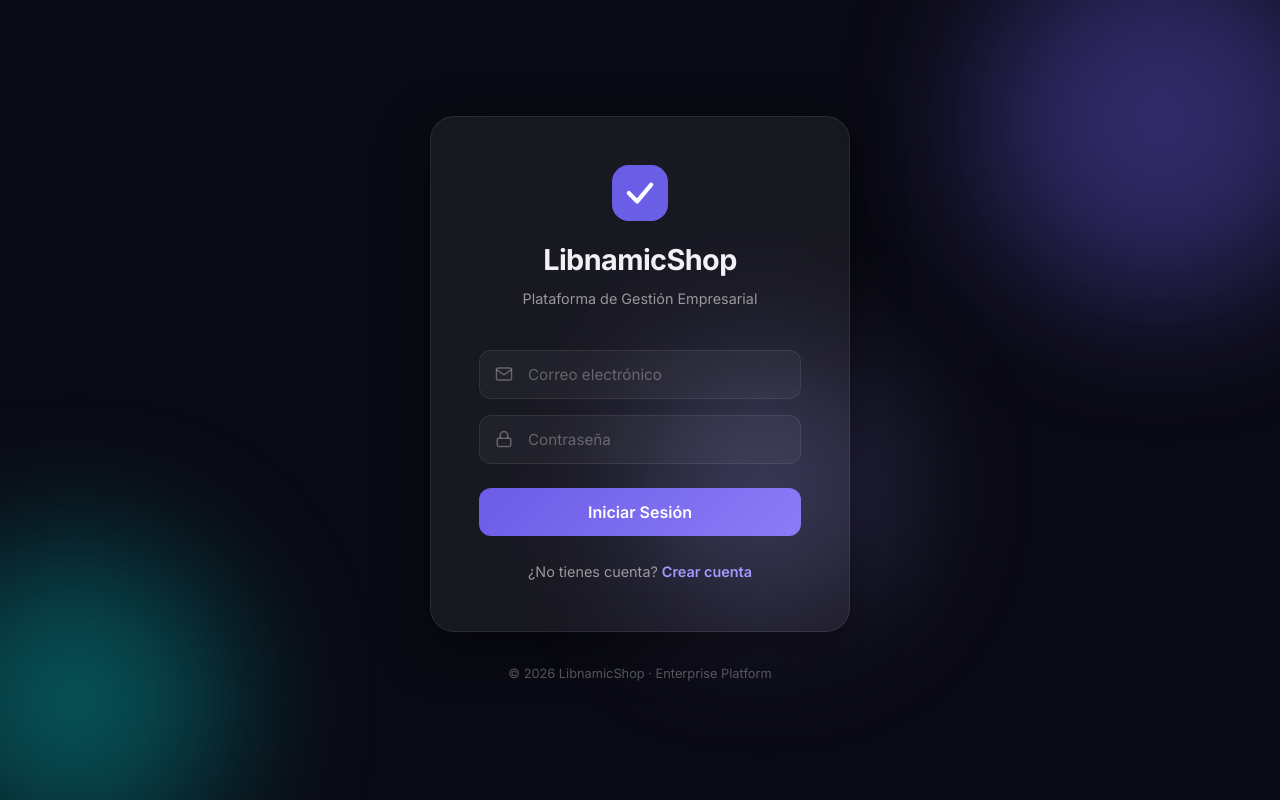
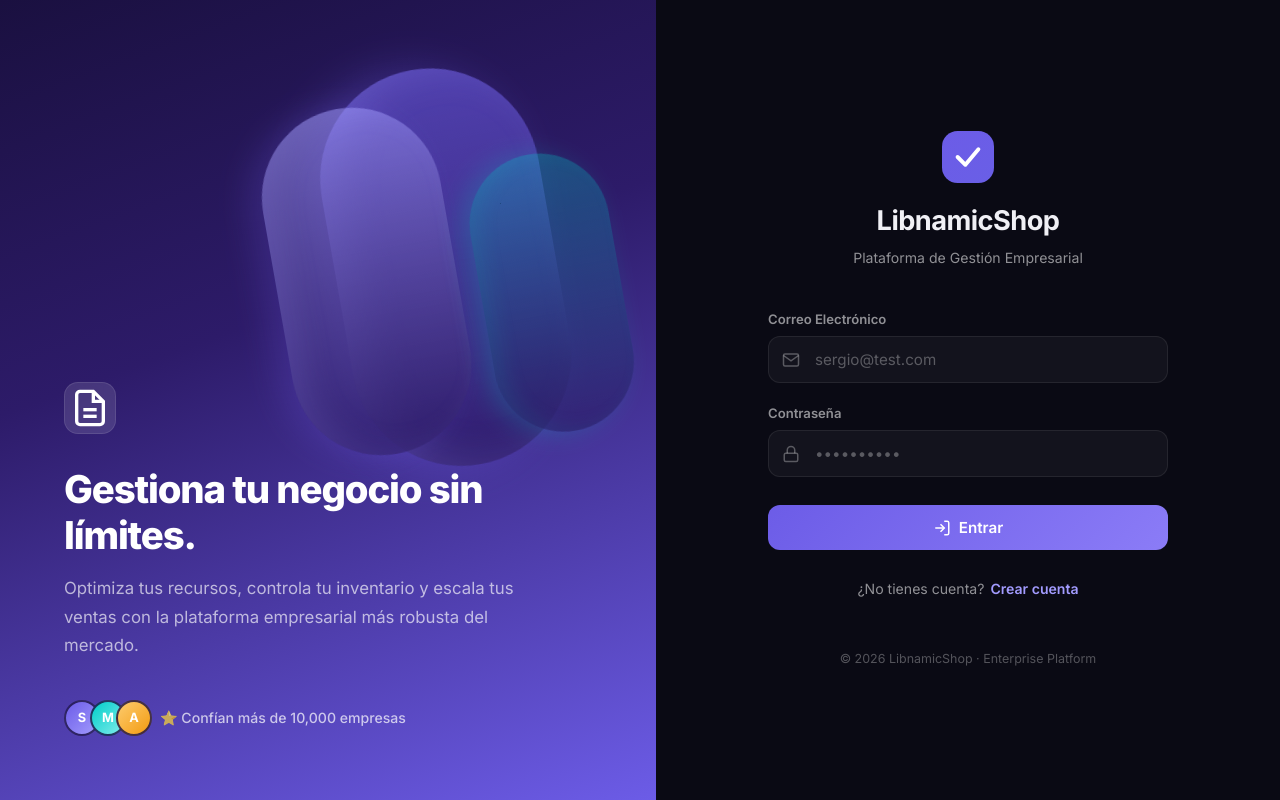
Before and after one commit to Sestmar/LibnamicPracticasPrimerProyecto, a Vue app in the folder frontend/: page /login in a window 1280 px wide. Built offline with nearby package versions, Linux system fonts and the light colour scheme; no server answers.

Commit message:
Rediseño del login en el frontend

```diff
--- a/frontend/src/views/LoginView.vue
+++ b/frontend/src/views/LoginView.vue
@@ -8,9 +8,6 @@ const router = useRouter()
 const error = ref('')
 const isLoading = ref(false)
 
-// CAMBIO: Definir la variable de entorno
-const apiUrl = import.meta.env.VITE_API_URL
-
 const login = async () => {
   error.value = ''
   isLoading.value = true
@@ -20,8 +17,7 @@ const login = async () => {
   formData.append('password', password.value)
 
   try {
-    // CAMBIO: Usar ${apiUrl} con comillas invertidas
-    const response = await fetch(`${apiUrl}/token`, {
+    const response = await fetch('http://localhost:8000/token', {
       method: 'POST',
       headers: { 'Content-Type': 'application/x-www-form-urlencoded' },
       body: formData
@@ -47,14 +43,41 @@ const login = async () => {
 </script>
 
 <template>
-  <div class="login-wrapper">
-    <!-- Background animated orbs -->
-    <div class="bg-orb orb-1"></div>
-    <div class="bg-orb orb-2"></div>
-    <div class="bg-orb orb-3"></div>
+  <div class="login-split">
+    <!-- ===== LEFT PANEL — Branding ===== -->
+    <div class="brand-panel">
+      <div class="brand-bg-shapes">
+        <div class="shape shape-1"></div>
+        <div class="shape shape-2"></div>
+        <div class="shape shape-3"></div>
+      </div>
 
-    <div class="login-card">
-      <div class="brand-header">
+      <div class="brand-content">
+        <div class="brand-icon">
+          <svg width="40" height="40" viewBox="0 0 24 24" fill="none" stroke="white" stroke-width="2"><path d="M14 2H6a2 2 0 0 0-2 2v16a2 2 0 0 0 2 2h12a2 2 0 0 0 2-2V8z"/><polyline points="14 2 14 8 20 8"/><line x1="16" y1="13" x2="8" y2="13"/><line x1="16" y1="17" x2="8" y2="17"/></svg>
+        </div>
+
+        <h1>Gestiona tu negocio sin límites.</h1>
+        <p class="brand-desc">
+          Optimiza tus recursos, controla tu inventario y escala tus ventas con la plataforma empresarial más robusta del mercado.
+        </p>
+
+        <div class="social-proof">
+          <div class="avatars">
+            <span class="avatar" style="background: linear-gradient(135deg, #6c5ce7, #a29bfe);">S</span>
+            <span class="avatar" style="background: linear-gradient(135deg, #00cec9, #81ecec);">M</span>
+            <span class="avatar" style="background: linear-gradient(135deg, #fdcb6e, #f39c12);">A</span>
+          </div>
+          <span class="proof-text">⭐ Confían más de 10,000 empresas</span>
+        </div>
+      </div>
+    </div>
+
+    <!-- ===== RIGHT PANEL — Login Form ===== -->
+    <div class="form-panel">
+      <div class="form-wrapper">
+        <!-- Logo -->
+        <div class="form-header">
           <div class="logo-icon">
             <svg viewBox="0 0 40 40" fill="none">
               <rect width="40" height="40" rx="12" fill="url(#grad)"/>
@@ -62,144 +85,246 @@ const login = async () => {
               <defs><linearGradient id="grad" x1="0" y1="0" x2="40" y2="40"><stop stop-color="#6c5ce7"/><stop offset="1" stop-color="#00cec9"/></linearGradient></defs>
             </svg>
           </div>
-        <h1>LibnamicShop</h1>
+          <h2>LibnamicShop</h2>
           <p class="subtitle">Plataforma de Gestión Empresarial</p>
         </div>
 
         <form @submit.prevent="login" class="login-form">
-        <div class="input-group">
-          <div class="input-icon">
-            <svg width="18" height="18" viewBox="0 0 24 24" fill="none" stroke="currentColor" stroke-width="2"><path d="M4 4h16c1.1 0 2 .9 2 2v12c0 1.1-.9 2-2 2H4c-1.1 0-2-.9-2-2V6c0-1.1.9-2 2-2z"/><polyline points="22,6 12,13 2,6"/></svg>
-          </div>
+          <!-- Email -->
+          <div class="field">
+            <label for="email">Correo Electrónico</label>
+            <div class="input-wrap">
+              <svg class="input-icon" width="18" height="18" viewBox="0 0 24 24" fill="none" stroke="currentColor" stroke-width="2"><path d="M4 4h16c1.1 0 2 .9 2 2v12c0 1.1-.9 2-2 2H4c-1.1 0-2-.9-2-2V6c0-1.1.9-2 2-2z"/><polyline points="22,6 12,13 2,6"/></svg>
               <input
+                id="email"
                 v-model="email"
                 type="text"
-            placeholder="Correo electrónico"
+                placeholder="sergio@test.com"
                 required
                 :disabled="isLoading"
                 autocomplete="email"
               />
             </div>
+          </div>
 
-        <div class="input-group">
-          <div class="input-icon">
-            <svg width="18" height="18" viewBox="0 0 24 24" fill="none" stroke="currentColor" stroke-width="2"><rect x="3" y="11" width="18" height="11" rx="2" ry="2"/><path d="M7 11V7a5 5 0 0 1 10 0v4"/></svg>
-          </div>
+          <!-- Password -->
+          <div class="field">
+            <label for="password">Contraseña</label>
+            <div class="input-wrap">
+              <svg class="input-icon" width="18" height="18" viewBox="0 0 24 24" fill="none" stroke="currentColor" stroke-width="2"><rect x="3" y="11" width="18" height="11" rx="2" ry="2"/><path d="M7 11V7a5 5 0 0 1 10 0v4"/></svg>
               <input
+                id="password"
                 v-model="password"
                 type="password"
-            placeholder="Contraseña"
+                placeholder="••••••••••"
                 required
                 :disabled="isLoading"
                 autocomplete="current-password"
               />
             </div>
+          </div>
 
+          <!-- Error -->
           <div v-if="error" class="error-message">
             <svg width="16" height="16" viewBox="0 0 24 24" fill="none" stroke="currentColor" stroke-width="2"><circle cx="12" cy="12" r="10"/><line x1="15" y1="9" x2="9" y2="15"/><line x1="9" y1="9" x2="15" y2="15"/></svg>
             {{ error }}
           </div>
 
+          <!-- Submit -->
           <button type="submit" class="submit-btn" :disabled="isLoading">
+            <svg v-if="!isLoading" width="18" height="18" viewBox="0 0 24 24" fill="none" stroke="currentColor" stroke-width="2"><path d="M15 3h4a2 2 0 0 1 2 2v14a2 2 0 0 1-2 2h-4"/><polyline points="10 17 15 12 10 7"/><line x1="15" y1="12" x2="3" y2="12"/></svg>
             <span v-if="isLoading" class="spinner"></span>
-          <span v-if="isLoading">Entrando...</span>
-          <span v-else>Iniciar Sesión</span>
+            {{ isLoading ? 'Entrando...' : 'Entrar' }}
           </button>
         </form>
 
         <div class="register-link">
-        <span>¿No tienes cuenta?</span>
-        <a @click="router.push('/register')">Crear cuenta</a>
+          ¿No tienes cuenta? <a @click="router.push('/register')">Crear cuenta</a>
+        </div>
+
+        <footer class="form-footer">
+          © 2026 LibnamicShop · Enterprise Platform
+        </footer>
       </div>
     </div>
-
-    <footer class="login-footer">
-      © 2026 LibnamicShop · Enterprise Platform
-    </footer>
   </div>
 </template>
 
 <style scoped>
-.login-wrapper {
+/* ===== SPLIT LAYOUT ===== */
+.login-split {
+  display: flex;
   min-height: 100vh;
-  display: flex;
-  flex-direction: column;
-  align-items: center;
-  justify-content: center;
-  background: var(--bg-primary);
-  padding: 20px;
-  overflow: hidden;
-  position: relative;
+  font-family: 'Inter', sans-serif;
 }
 
-/* Animated background orbs */
-.bg-orb {
+/* ===== LEFT — BRAND PANEL ===== */
+.brand-panel {
+  flex: 1;
+  background: linear-gradient(160deg, #1a1040 0%, #2d1b69 40%, #6c5ce7 100%);
+  display: flex;
+  align-items: flex-end;
+  justify-content: flex-start;
+  padding: 4rem;
+  position: relative;
+  overflow: hidden;
+}
+
+/* Decorative 3D-like shapes */
+.brand-bg-shapes {
   position: absolute;
-  border-radius: 50%;
-  filter: blur(80px);
-  opacity: 0.4;
+  inset: 0;
   pointer-events: none;
 }
 
-.orb-1 {
-  width: 400px;
-  height: 400px;
-  background: var(--color-primary);
-  top: -100px;
-  right: -100px;
-  animation: floatOrb 8s ease-in-out infinite;
+.shape {
+  position: absolute;
+  border-radius: 999px;
 }
 
-.orb-2 {
-  width: 300px;
-  height: 300px;
-  background: var(--color-accent);
-  bottom: -50px;
-  left: -80px;
-  animation: floatOrb 10s ease-in-out infinite reverse;
+.shape-1 {
+  width: 220px;
+  height: 400px;
+  background: linear-gradient(180deg, rgba(108, 92, 231, 0.6) 0%, rgba(45, 27, 105, 0.9) 100%);
+  top: 10%;
+  right: 15%;
+  border-radius: 110px;
+  transform: rotate(-10deg);
+  box-shadow:
+    -20px 0 40px rgba(108, 92, 231, 0.3),
+    inset 20px 0 40px rgba(162, 155, 254, 0.2);
 }
 
-.orb-3 {
-  width: 200px;
-  height: 200px;
-  background: var(--color-primary-light);
-  top: 50%;
-  left: 50%;
-  transform: translate(-50%, -50%);
-  animation: floatOrb 12s ease-in-out infinite;
+.shape-2 {
+  width: 180px;
+  height: 350px;
+  background: linear-gradient(180deg, rgba(162, 155, 254, 0.5) 0%, rgba(45, 27, 105, 0.8) 100%);
+  top: 15%;
+  right: 30%;
+  border-radius: 90px;
+  transform: rotate(-5deg);
+  box-shadow:
+    -15px 0 30px rgba(108, 92, 231, 0.2),
+    inset 15px 0 30px rgba(162, 155, 254, 0.15);
 }
 
-@keyframes floatOrb {
-  0%, 100% { transform: translate(0, 0) scale(1); }
-  33% { transform: translate(30px, -20px) scale(1.1); }
-  66% { transform: translate(-20px, 20px) scale(0.9); }
+.shape-3 {
+  width: 140px;
+  height: 280px;
+  background: linear-gradient(180deg, rgba(0, 206, 201, 0.3) 0%, rgba(45, 27, 105, 0.7) 100%);
+  top: 20%;
+  right: 5%;
+  border-radius: 70px;
+  transform: rotate(-15deg);
+  box-shadow:
+    -10px 0 25px rgba(0, 206, 201, 0.2),
+    inset 10px 0 20px rgba(0, 206, 201, 0.1);
 }
 
-/* Login Card */
-.login-card {
-  background: var(--bg-glass);
-  backdrop-filter: blur(20px);
-  -webkit-backdrop-filter: blur(20px);
-  width: 100%;
-  max-width: 420px;
-  padding: 3rem;
-  border-radius: var(--radius-xl);
-  border: 1px solid var(--border-color);
-  box-shadow: var(--shadow-lg);
-  animation: fadeInUp 0.6s ease forwards;
-  position: relative;
-  z-index: 1;
+/* Animate shapes subtly */
+.shape-1 { animation: floatShape 8s ease-in-out infinite; }
+.shape-2 { animation: floatShape 10s ease-in-out infinite 1s; }
+.shape-3 { animation: floatShape 12s ease-in-out infinite 2s; }
+
+@keyframes floatShape {
+  0%, 100% { transform: rotate(-10deg) translateY(0); }
+  50%      { transform: rotate(-10deg) translateY(-15px); }
 }
 
-/* Brand Header */
-.brand-header {
+/* Brand content */
+.brand-content {
+  position: relative;
+  z-index: 2;
+  max-width: 450px;
+  animation: fadeInUp 0.7s ease;
+}
+
+.brand-icon {
+  width: 52px;
+  height: 52px;
+  background: rgba(255,255,255,0.12);
+  backdrop-filter: blur(8px);
+  border-radius: 14px;
+  display: flex;
+  align-items: center;
+  justify-content: center;
+  margin-bottom: 2rem;
+  border: 1px solid rgba(255,255,255,0.1);
+}
+
+.brand-content h1 {
+  font-size: 2.4rem;
+  font-weight: 800;
+  color: white;
+  line-height: 1.2;
+  letter-spacing: -0.03em;
+  margin-bottom: 1rem;
+}
+
+.brand-desc {
+  font-size: 1.05rem;
+  color: rgba(255,255,255,0.65);
+  line-height: 1.7;
+  margin-bottom: 2.5rem;
+}
+
+/* Social proof */
+.social-proof {
+  display: flex;
+  align-items: center;
+  gap: 12px;
+}
+
+.avatars {
+  display: flex;
+}
+
+.avatar {
+  width: 36px;
+  height: 36px;
+  border-radius: 50%;
+  display: flex;
+  align-items: center;
+  justify-content: center;
+  color: white;
+  font-weight: 700;
+  font-size: 0.8rem;
+  border: 2px solid rgba(26, 16, 64, 0.8);
+  margin-right: -10px;
+}
+
+.proof-text {
+  color: rgba(255,255,255,0.7);
+  font-size: 0.88rem;
+  font-weight: 500;
+  margin-left: 6px;
+}
+
+/* ===== RIGHT — FORM PANEL ===== */
+.form-panel {
+  flex: 1;
+  background: var(--bg-primary);
+  display: flex;
+  align-items: center;
+  justify-content: center;
+  padding: 3rem;
+}
+
+.form-wrapper {
+  width: 100%;
+  max-width: 400px;
+  animation: fadeInUp 0.6s ease 0.15s backwards;
+}
+
+/* Header */
+.form-header {
   text-align: center;
   margin-bottom: 2.5rem;
 }
 
 .logo-icon {
-  width: 56px;
-  height: 56px;
+  width: 52px;
+  height: 52px;
   margin: 0 auto 1rem;
 }
 
@@ -208,46 +333,55 @@ const login = async () => {
   height: 100%;
 }
 
-.brand-header h1 {
+.form-header h2 {
   color: var(--text-primary);
-  font-size: 1.8rem;
+  font-size: 1.7rem;
   font-weight: 700;
   letter-spacing: -0.02em;
 }
 
-.brand-header .subtitle {
+.form-header .subtitle {
   color: var(--text-secondary);
-  font-size: 0.9rem;
+  font-size: 0.88rem;
   margin-top: 4px;
-  font-weight: 400;
 }
 
 /* Form */
 .login-form {
   display: flex;
   flex-direction: column;
-  gap: 1rem;
+  gap: 1.25rem;
 }
 
-.input-group {
+.field {
+  display: flex;
+  flex-direction: column;
+  gap: 6px;
+}
+
+.field label {
+  font-size: 0.82rem;
+  font-weight: 600;
+  color: var(--text-secondary);
+}
+
+.input-wrap {
   position: relative;
 }
 
 .input-icon {
   position: absolute;
-  left: 16px;
+  left: 14px;
   top: 50%;
   transform: translateY(-50%);
   color: var(--text-muted);
-  display: flex;
-  align-items: center;
   pointer-events: none;
   transition: color var(--transition-normal);
 }
 
-.input-group input {
+.input-wrap input {
   width: 100%;
-  padding: 14px 16px 14px 48px;
+  padding: 13px 14px 13px 46px;
   background: var(--bg-surface);
   border: 1px solid var(--border-color);
   border-radius: var(--radius-md);
@@ -258,34 +392,33 @@ const login = async () => {
   transition: all var(--transition-normal);
 }
 
-.input-group input:focus {
+.input-wrap input:focus {
   border-color: var(--color-primary);
   box-shadow: 0 0 0 3px var(--color-primary-glow);
   background: var(--bg-surface-hover);
 }
 
-.input-group input:focus + .input-icon,
-.input-group:focus-within .input-icon {
+.input-wrap:focus-within .input-icon {
   color: var(--color-primary-light);
 }
 
-.input-group input::placeholder {
+.input-wrap input::placeholder {
   color: var(--text-muted);
 }
 
-.input-group input:disabled {
+.input-wrap input:disabled {
   opacity: 0.5;
 }
 
-/* Submit Button */
+/* Submit */
 .submit-btn {
   width: 100%;
-  padding: 14px;
+  padding: 13px;
   background: linear-gradient(135deg, var(--color-primary), #8b7cf7);
   color: white;
   border: none;
   border-radius: var(--radius-md);
-  font-size: 1rem;
+  font-size: 0.95rem;
   font-weight: 600;
   font-family: 'Inter', sans-serif;
   cursor: pointer;
@@ -312,7 +445,6 @@ const login = async () => {
   transform: none;
 }
 
-/* Spinner */
 .spinner {
   width: 18px;
   height: 18px;
@@ -336,15 +468,15 @@ const login = async () => {
   padding: 12px 16px;
   border-radius: var(--radius-sm);
   border: 1px solid rgba(255, 118, 117, 0.2);
-  font-size: 0.9rem;
+  font-size: 0.88rem;
   animation: fadeInUp 0.3s ease;
 }
 
 /* Register link */
 .register-link {
   text-align: center;
-  margin-top: 1.5rem;
-  font-size: 0.9rem;
+  margin-top: 1.75rem;
+  font-size: 0.88rem;
   color: var(--text-secondary);
 }
 
@@ -352,7 +484,7 @@ const login = async () => {
   color: var(--color-primary-light);
   font-weight: 600;
   cursor: pointer;
-  margin-left: 4px;
+  margin-left: 2px;
   transition: color var(--transition-fast);
 }
 
@@ -361,16 +493,38 @@ const login = async () => {
 }
 
 /* Footer */
-.login-footer {
-  margin-top: 2rem;
+.form-footer {
+  text-align: center;
+  margin-top: 3rem;
   color: var(--text-muted);
-  font-size: 0.8rem;
-  position: relative;
-  z-index: 1;
+  font-size: 0.78rem;
 }
 
+/* ===== ANIMATIONS ===== */
 @keyframes fadeInUp {
   from { opacity: 0; transform: translateY(20px); }
   to   { opacity: 1; transform: translateY(0); }
 }
+
+/* ===== RESPONSIVE ===== */
+@media (max-width: 900px) {
+  .login-split {
+    flex-direction: column;
+  }
+
+  .brand-panel {
+    min-height: 300px;
+    padding: 2rem;
+    align-items: center;
+    justify-content: center;
+  }
+
+  .brand-content h1 {
+    font-size: 1.8rem;
+  }
+
+  .shape-1, .shape-2, .shape-3 {
+    transform: scale(0.6);
+  }
+}
 </style>
```
Lines whose indentation alone changed are shown as unchanged.
